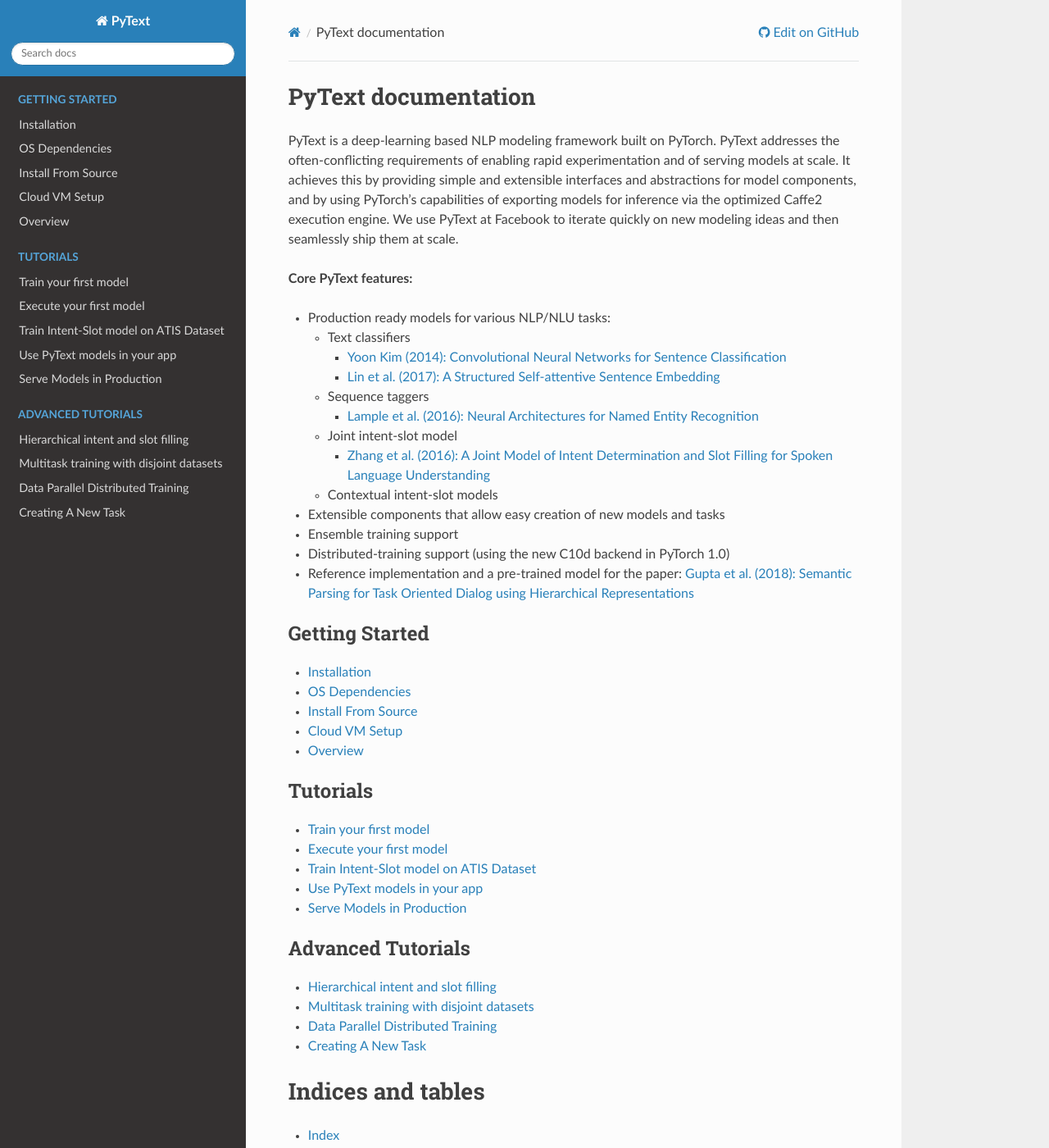
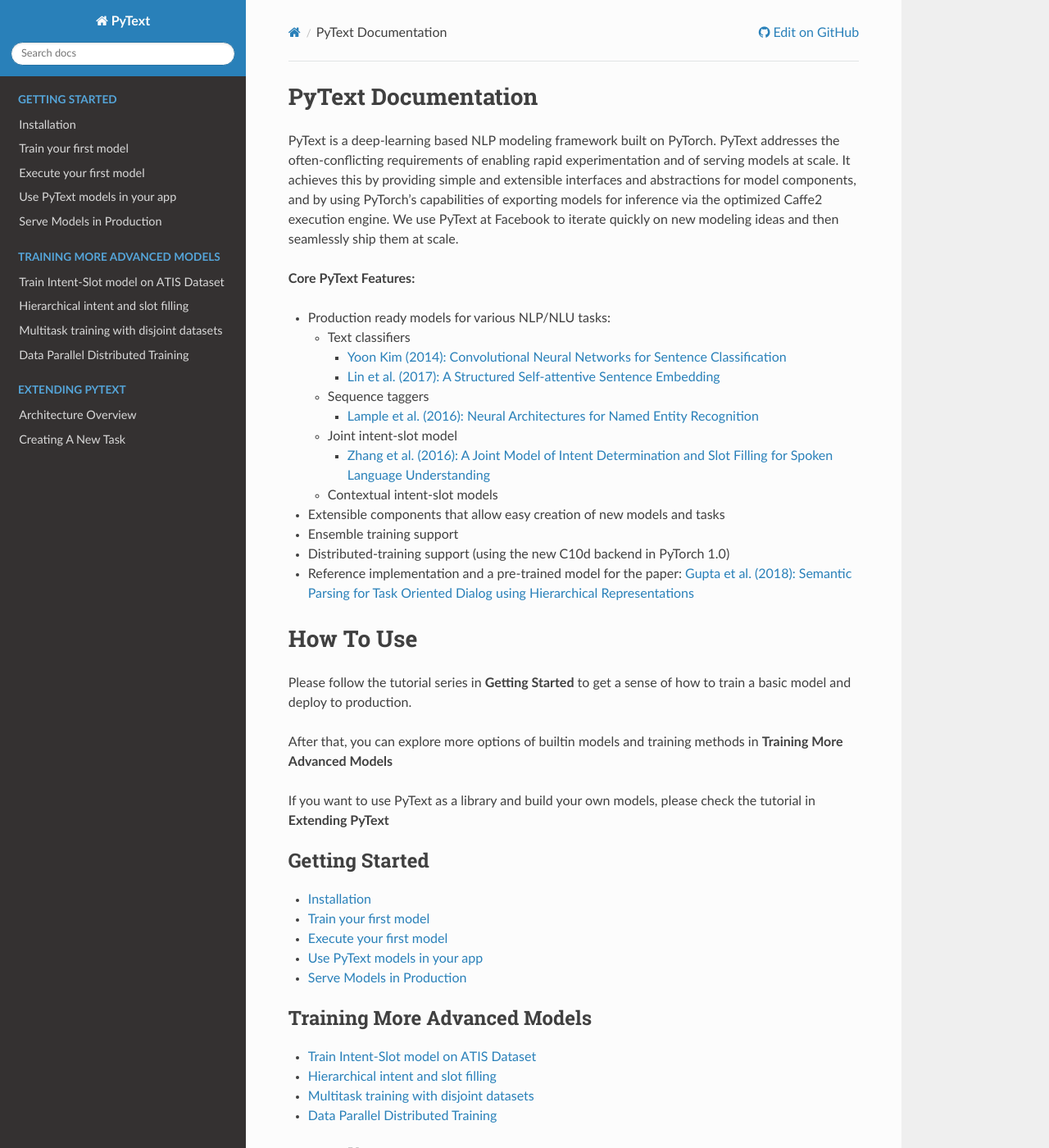
Before and after one commit to facebookresearch/pytext, a Sphinx documentation site: the page built from pytext/docs/source/index.rst, in a window 1280 px wide and 1400 px high. Shown: the whole window at 82% size. Built offline with Sphinx 7.4.7 and the Read the Docs theme 2.0.0, drawn with Linux system fonts in a browser that asks for light colours; pages that are not in the unit, such as notebooks, are missing from menus; some of the changed text lies outside the part shown.

Commit message:
Refine doc index page
Summary:
Organize the tutorials into 3 section:

Getting started
Training more advanced models
Extedning PyText

Differential Revision: D13429084

fbshipit-source-id: 6b57c554e30e5008cd625ad7f0b744d6c3d0452f

```diff
--- a/pytext/docs/source/index.rst
+++ b/pytext/docs/source/index.rst
@@ -6,12 +6,12 @@
 :github_url: https://github.com/facebookresearch/pytext
 
 
-PyText documentation
+PyText Documentation
 =====================
 
 PyText is a deep-learning based NLP modeling framework built on PyTorch. PyText addresses the often-conflicting requirements of enabling rapid experimentation and of serving models at scale. It achieves this by providing simple and extensible interfaces and abstractions for model components, and by using PyTorch’s capabilities of exporting models for inference via the optimized Caffe2 execution engine. We use PyText at Facebook to iterate quickly on new modeling ideas and then seamlessly ship them at scale.
 
-**Core PyText features:**
+**Core PyText Features:**
 
 - Production ready models for various NLP/NLU tasks:
 
@@ -35,30 +35,40 @@
 - Distributed-training support (using the new C10d backend in PyTorch 1.0)
 - Reference implementation and a pre-trained model for the paper: `Gupta et al. (2018): Semantic Parsing for Task Oriented Dialog using Hierarchical Representations <http://aclweb.org/anthology/D18-1300>`_
 
+How To Use
+============
+
+Please follow the tutorial series in **Getting Started** to get a sense of how to train a basic model and deploy to production.
+
+After that, you can explore more options of builtin models and training methods in **Training More Advanced Models**
+
+If you want to use PyText as a library and build your own models, please check the tutorial in **Extending PyText**
+
 .. toctree::
   :maxdepth: 1
   :caption: Getting Started
 
   installation
-  overview
-
-.. toctree::
-  :maxdepth: 1
-  :caption: Tutorials
-
   train_your_first_model
   execute_your_first_model
-  atis_tutorial
+
   pytext_models_in_your_app
   serving_models_in_production
 
 .. toctree::
   :maxdepth: 1
-  :caption: Advanced Tutorials
+  :caption: Training More Advanced Models
 
+  atis_tutorial
   hierarchical_intent_slot_tutorial
   disjoint_multitask_tutorial
   distributed_training_tutorial
+
+.. toctree::
+  :maxdepth: 1
+  :caption: Extending PyText
+
+  overview
   create_new_task
 
 
--- a/pytext/docs/source/overview.rst
+++ b/pytext/docs/source/overview.rst
@@ -1,5 +1,5 @@
-Overview
-=============
+Architecture Overview
+======================
 
 PyText is designed to help users build end to end pipelines for training and inference. A number of default pipelines are implemented for popular tasks which can be used as-is. Users are free to implement one or more of the pipeline's components.
 
```
Also changed, not shown: pytext/docs/source/create_new_task.rst (+8 -8 lines), pytext/docs/source/installation.rst (+9 -9 lines).
